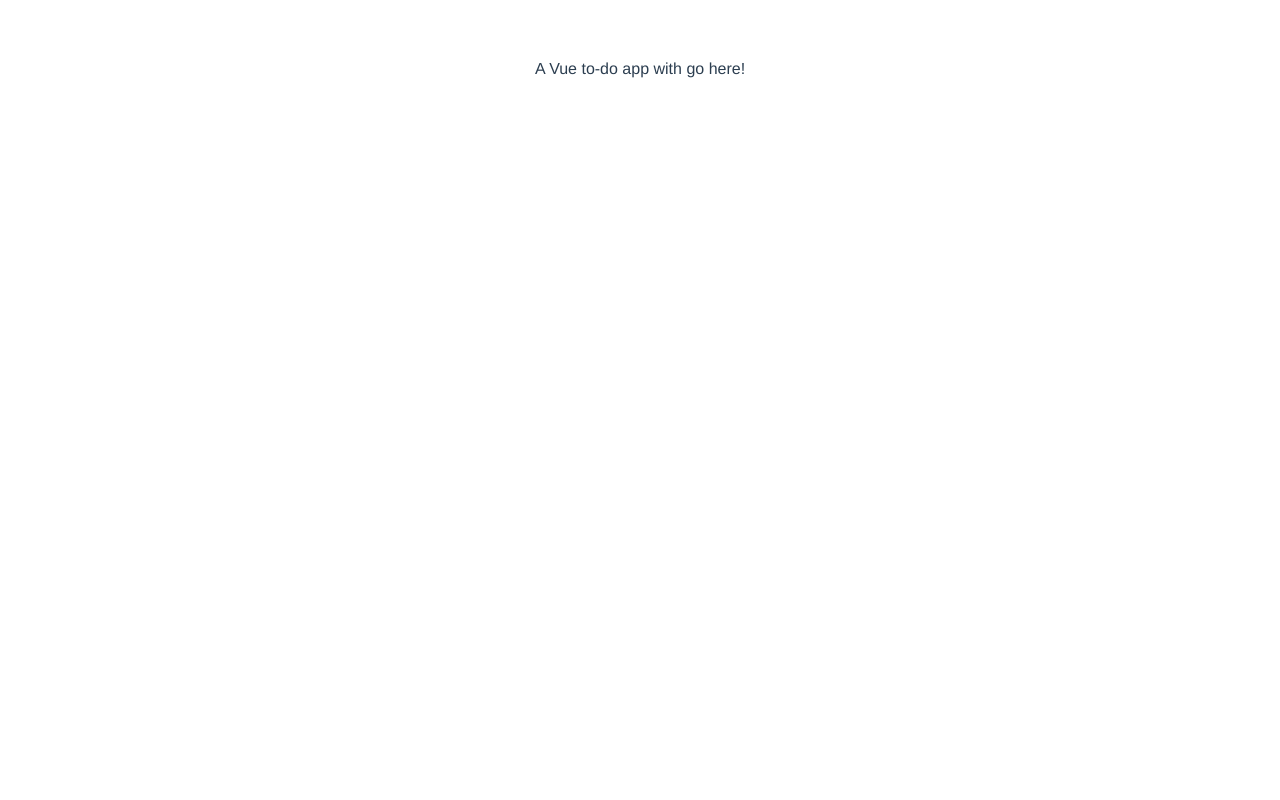
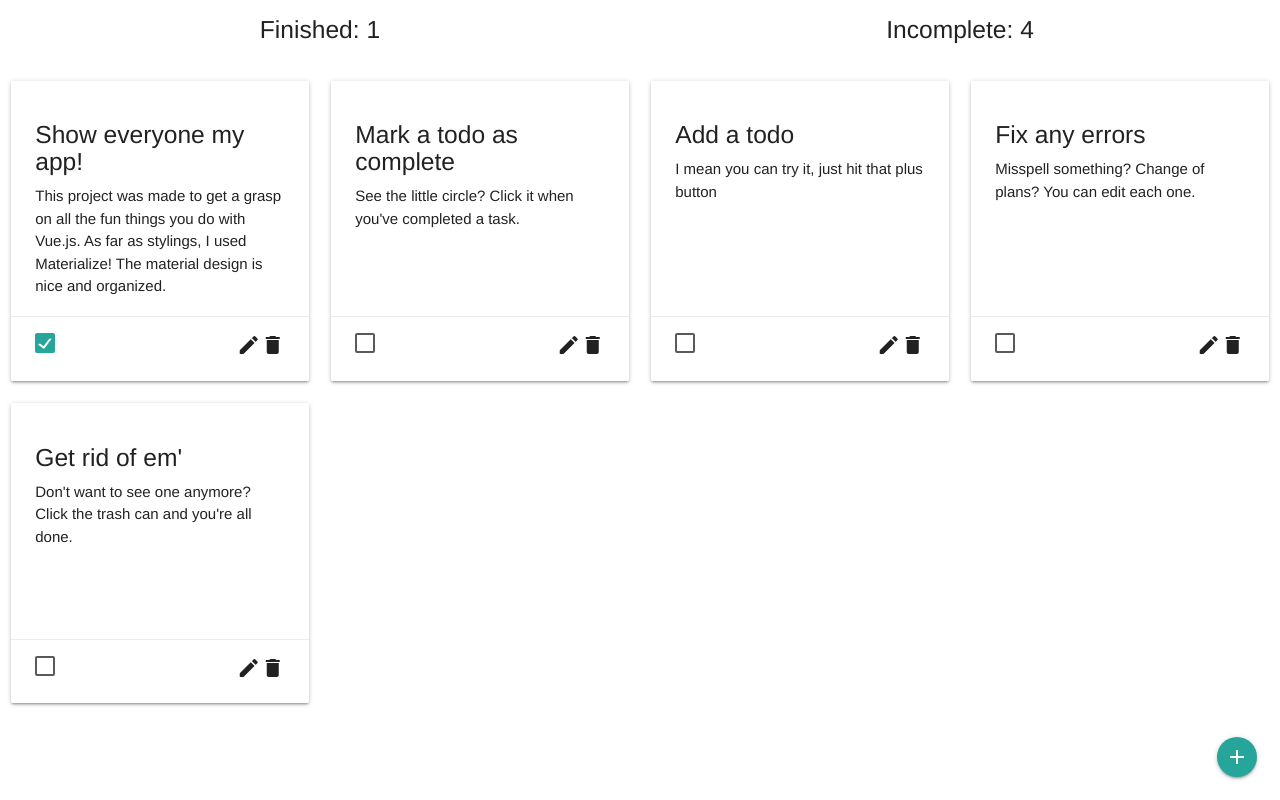
Before and after one commit to NateSrkn/Vue-ToDo, a Vue app: page / in a window 1280 px wide. Built offline with nearby package versions, Linux system fonts and the light colour scheme.

Commit message:
Added user interfaces and features

```diff
--- a/package.json
+++ b/package.json
@@ -16,6 +16,8 @@
     "@vue/cli-plugin-babel": "^3.0.0-rc.11",
     "@vue/cli-plugin-eslint": "^3.0.0-rc.11",
     "@vue/cli-service": "^3.0.0-rc.11",
+    "node-sass": "^4.9.2",
+    "sass-loader": "^7.1.0",
     "vue-template-compiler": "^2.5.17"
   },
   "eslintConfig": {
--- a/public/index.html
+++ b/public/index.html
@@ -4,6 +4,8 @@
     <meta charset="utf-8">
     <meta http-equiv="X-UA-Compatible" content="IE=edge">
     <meta name="viewport" content="width=device-width,initial-scale=1.0">
+    <link rel="stylesheet" href="https://cdnjs.cloudflare.com/ajax/libs/materialize/1.0.0-rc.2/css/materialize.min.css">
+    <link href="https://fonts.googleapis.com/icon?family=Material+Icons" rel="stylesheet">
     <link rel="icon" href="<%= BASE_URL %>favicon.ico">
     <title>Vudoot</title>
   </head>
@@ -13,5 +15,6 @@
     </noscript>
     <div id="app"></div>
     <!-- built files will be auto injected -->
+    <script src="https://cdnjs.cloudflare.com/ajax/libs/materialize/1.0.0-rc.2/js/materialize.min.js"></script>
   </body>
 </html>
--- a/src/App.vue
+++ b/src/App.vue
@@ -1,27 +1,36 @@
 <template>
   <div id="app">
-    <HelloWorld msg="A Vue to-do app with go here!"/>
+    <to-do-list v-bind:todos="todos" :key="todos.id" />
   </div>
 </template>
 
 <script>
-import HelloWorld from './components/HelloWorld.vue'
+import toDoList from './components/toDoList.vue'
+import toDoData from './assets/todos.js'
 
 export default {
   name: 'app',
   components: {
-    HelloWorld
-  }
+    toDoList,
+  },
+  data() {
+    return {
+      todos: toDoData,
+    }
+  },
 }
 </script>
 
-<style>
+<style lang="scss">
+
 #app {
   font-family: 'Avenir', Helvetica, Arial, sans-serif;
   -webkit-font-smoothing: antialiased;
   -moz-osx-font-smoothing: grayscale;
-  text-align: center;
-  color: #2c3e50;
-  margin-top: 60px;
 }
+
+i {
+    cursor: pointer;
+}
+
 </style>
--- /dev/null
+++ b/src/assets/todos.js
@@ -0,0 +1,28 @@
+export default
+[
+   {
+    title: 'Show everyone my app!',
+    description: 'This project was made to get a grasp on all the fun things you do with Vue.js. As far as stylings, I used Materialize! The material design is nice and organized.',
+    isComplete: true
+   },
+   {
+    title: 'Mark a todo as complete',
+    description: "See the little circle? Click it when you've completed a task.",
+    isComplete: false
+   },
+   {
+    title: 'Add a todo',
+    description: 'I mean you can try it, just hit that plus button',
+    isComplete: false
+   },
+   {
+    title: 'Fix any errors',
+    description: 'Misspell something? Change of plans? You can edit each one.',
+    isComplete: false,
+   },
+   {
+       title: "Get rid of em'",
+       description: "Don't want to see one anymore? Click the trash can and you're all done.",
+       isComplete: false,
+   }
+]
--- a/src/components/HelloWorld.vue
+++ /dev/null
@@ -1,32 +0,0 @@
-<template>
-  <div class="hello">
-    {{msg}}
-  </div>
-</template>
-
-<script>
-export default {
-  name: 'HelloWorld',
-  props: {
-    msg: String
-  }
-}
-</script>
-
-<!-- Add "scoped" attribute to limit CSS to this component only -->
-<style scoped>
-h3 {
-  margin: 40px 0 0;
-}
-ul {
-  list-style-type: none;
-  padding: 0;
-}
-li {
-  display: inline-block;
-  margin: 0 10px;
-}
-a {
-  color: #42b983;
-}
-</style>
--- /dev/null
+++ b/src/components/addToDo.vue
@@ -0,0 +1,70 @@
+<template>
+<div>
+    <div class="fixed-action-btn" v-on:click="toggleNewForm">
+        <button class="btn btn-floating">
+            <i class="material-icons">
+                add
+            </i>
+        </button>
+    </div>
+
+    <div class="col s3" v-show="isAdding">
+       <div class="card horizontal">
+           <div class="card-stacked">
+            <div class="card-content">
+                <div class="input-field col s12">
+                    <input v-model="newTitle" type="text" class="validate">
+                    <label>Title:</label>
+                </div>
+                <div class="input-field col s12">
+                    <input v-model="newDesc" type="text" class="validate">
+                    <label>Description:</label>
+                </div>
+            </div>
+           <div class="card-action">
+               <i class="material-icons" v-on:click="sendForm" >
+                   add
+               </i>
+               <i class="material-icons right" v-on:click="toggleNewForm">
+                   clear
+               </i>
+           </div>
+           </div>
+       </div>
+   </div>
+</div>
+
+</template>
+
+<script>
+export default {
+    data() {
+        return {
+            newTitle: '',
+            newDesc: '',
+            isAdding: false,
+        }
+    },
+    methods: {
+        toggleNewForm() {
+            this.isAdding = !this.isAdding
+            this.newTitle = '';
+            this.newDesc = '';
+        },
+        sendForm() {
+            if (this.newTitle.length > 0 && this.newDesc.length > 0) {
+                const title = this.newTitle;
+                const description = this.newDesc;
+                this.$emit('add-to-do', {
+                    title,
+                    description,
+                    isComplete: false
+                });
+                this.newTitle = '';
+                this.newDesc = '';
+                this.isAdding = !this.isAdding
+            }
+        }
+    }
+}
+</script>
--- /dev/null
+++ b/src/components/toDo.vue
@@ -0,0 +1,61 @@
+<template>
+<div class="col s12 m3">
+    <div class="card horizontal small" v-if="!isEditing">
+        <div class="card-stacked">
+            <div class="card-content">
+                <h5>{{todo.title}}</h5>
+                <p>{{todo.description}}</p>
+            </div>
+            <div class="card-action">
+                <label>
+                    <input type="checkbox" class="filled-in" v-model="todo.isComplete">
+                    <span></span>
+                </label>
+                <div class="right">
+                    <i class="material-icons" v-on:click="toggleEditForm">edit</i>
+                    <i class="material-icons" v-on:click="deleteToDo(todo)">delete</i>
+                </div>
+            </div>
+        </div>
+    </div>
+
+       <div class="card horizontal small" v-else-if="isEditing" >
+           <div class="card-stacked">
+            <div class="card-content">
+                <div class="input-field col s12">
+                    <input v-model="todo.title" type="text" class="valid">
+                    <label class="active" >Title:</label>
+                </div>
+                <div class="input-field col s12">
+                    <input v-model="todo.description" type="text" class="valid">
+                    <label class="active" >Description:</label>
+                </div>
+            </div>
+           <div class="card-action">
+               <i class="material-icons" v-on:click="toggleEditForm" >
+                   save
+               </i>
+           </div>
+           </div>
+       </div>
+</div>
+</template>
+
+<script>
+export default {
+    props: ['todo'],
+    data() {
+        return {
+            isEditing: false
+        }
+    },
+    methods: {
+        toggleEditForm() {
+            this.isEditing = !this.isEditing
+        },
+        deleteToDo(todo) {
+            this.$emit('delete-to-do', todo)
+        }
+    }
+}
+</script>
--- /dev/null
+++ b/src/components/toDoList.vue
@@ -0,0 +1,36 @@
+<template>
+  <div>
+      <div class="row">
+          <h5 class="col s6 center-align">Finished: {{todos.filter(todo => {return todo.isComplete === true}).length}}</h5>
+          <h5 class="col s6 center-align">Incomplete: {{todos.filter(todo => {return todo.isComplete === false}).length}}</h5>
+      </div>
+      <div class="row">
+         <toDo v-on:delete-to-do="deleteToDo" v-for="todo in todos" v-bind:todo="todo" :key="todo.id" />
+         <add-to-do v-on:add-to-do="addToDo" v-bind:isAdding="isAdding" />
+      </div>
+  </div>
+</template>
+
+<script>
+import toDo from "./toDo"
+import addToDo from "./addToDo"
+
+
+export default {
+  props: ['todos'],
+  components: {
+    toDo,
+    addToDo
+  },
+  methods: {
+    deleteToDo(todo) {
+      const tIndex = this.todos.indexOf(todo);
+      this.todos.splice(tIndex, 1);
+    },
+    addToDo(todo) {
+      this.todos.push(todo)
+    }
+  }
+}
+
+</script>
```
Also changed, not shown: 1 other file (tests, documents, lock files or other folders).
